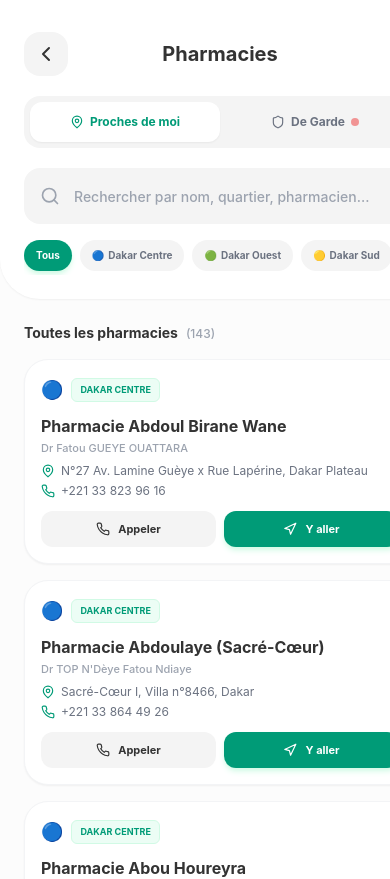
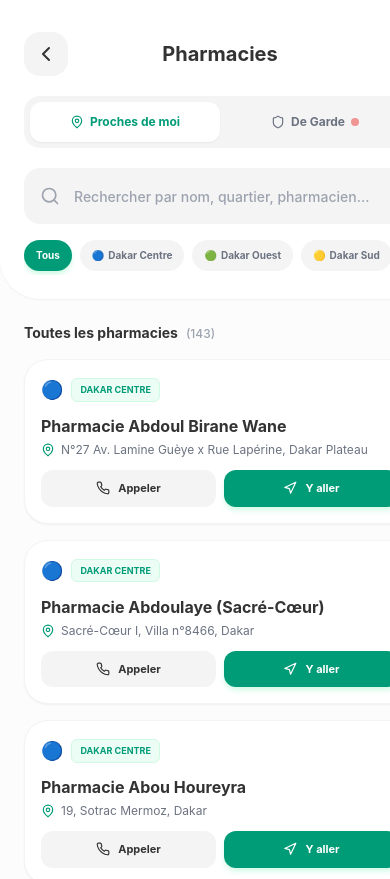
Before and after one commit to binteldigital/Sant-SN, a React (Vite) app: page /pharmacies in a window 390 px wide. Shown: the top 879 px of the page. Built offline with nearby package versions, Linux system fonts and the light colour scheme; no server answers.

Commit message:
style: simplification des cartes pharmacies
- Retrait du nom du pharmacien
- Retrait du numéro de téléphone en texte (déjà présent via le bouton d'appel)
- Optimisation de la lisibilité des cartes

```diff
--- a/src/pages/Pharmacies.jsx
+++ b/src/pages/Pharmacies.jsx
@@ -58,19 +58,10 @@ const PharmacyCard = ({ pharmacy, distance, isDuty }) => {
 
             <div className="flex flex-col gap-1">
                 <h3 className="font-bold text-deep-charcoal leading-tight">{pharmacy.name}</h3>
-                {pharmacy.pharmacist && (
-                    <p className="text-[11px] text-gray-400 font-medium">{pharmacy.pharmacist}</p>
-                )}
                 <div className="flex items-center gap-1.5 text-gray-500 text-xs mt-0.5">
                     <MapPin className="w-3.5 h-3.5 text-dakar-emerald flex-shrink-0" />
                     <span className="line-clamp-1">{pharmacy.address}</span>
                 </div>
-                {pharmacy.phone && (
-                    <div className="flex items-center gap-1.5 text-gray-500 text-xs">
-                        <Phone className="w-3.5 h-3.5 text-dakar-emerald flex-shrink-0" />
-                        <span>{pharmacy.phone}</span>
-                    </div>
-                )}
             </div>
 
             <div className="grid grid-cols-2 gap-2 mt-auto">
```
